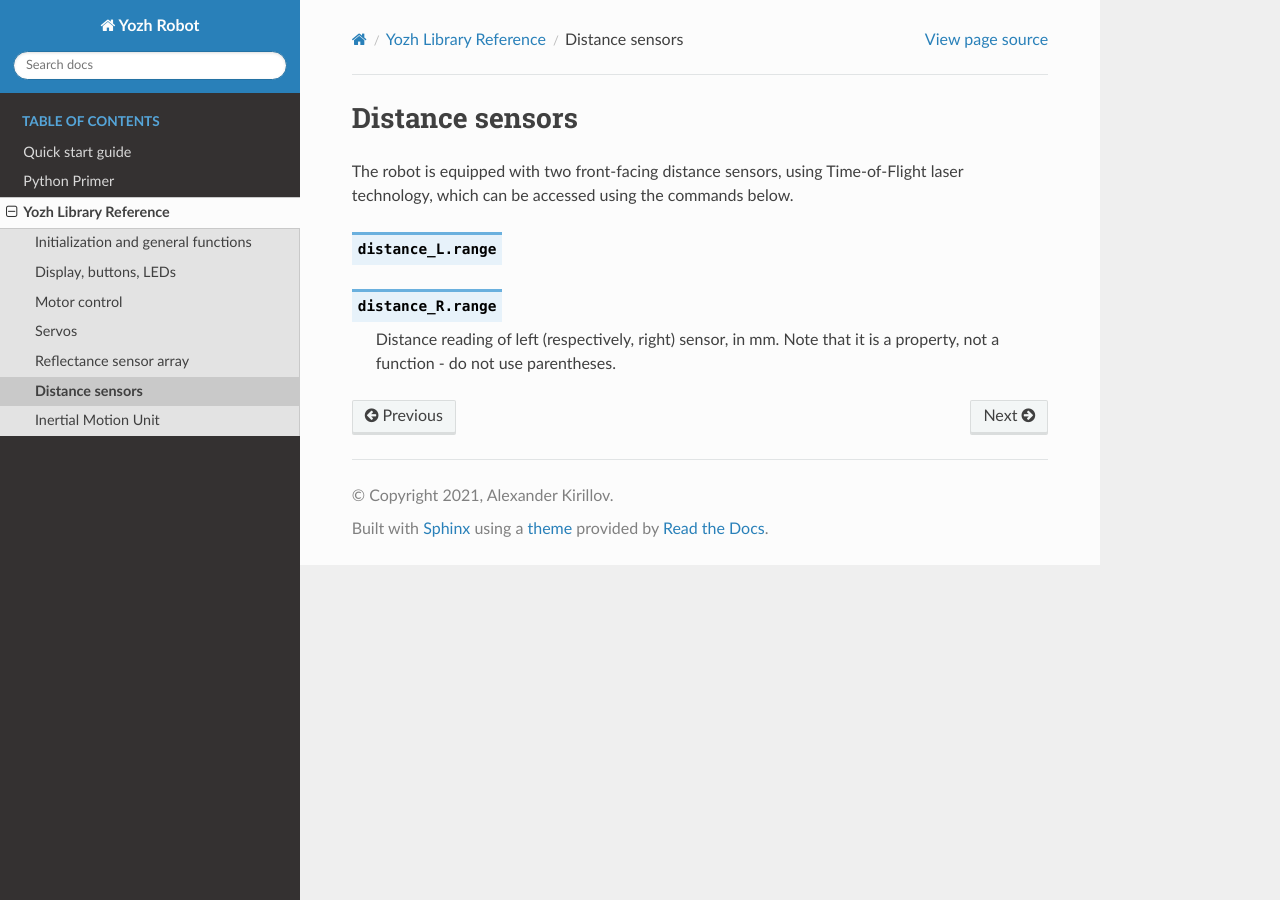
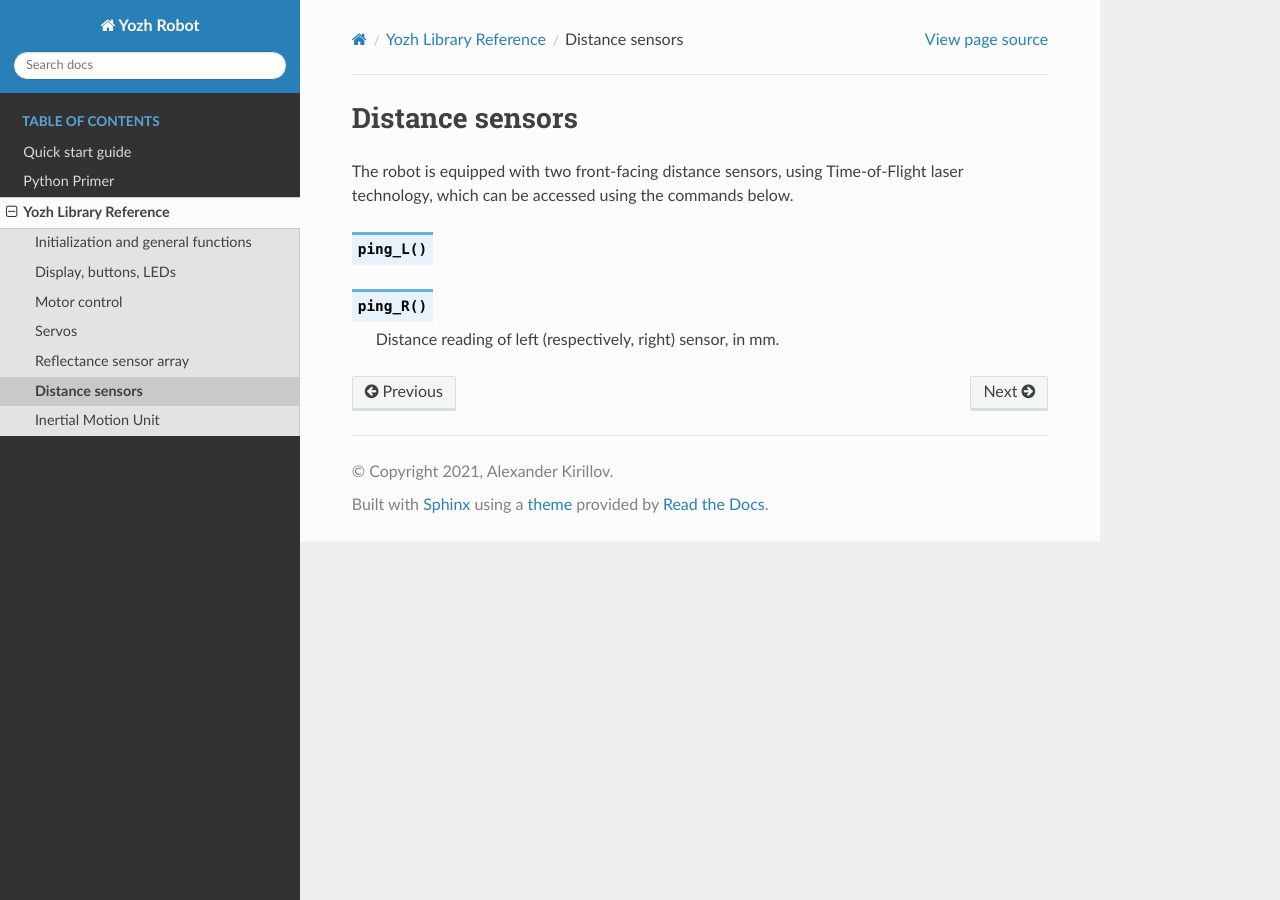
Before and after one commit to shurik179/yozh-SC2023, a Sphinx documentation site: the page built from docs/library/distance.rst, in a window 1280 px wide. Built offline with Sphinx 7.4.7 and the Read the Docs theme 2.0.0, drawn with Linux system fonts in a browser that asks for light colours; formulas are drawn with MathJax 3; pages that are not in the unit, such as notebooks, are missing from menus.

Commit message:
distane sensros fix

```diff
--- a/docs/library/distance.rst
+++ b/docs/library/distance.rst
@@ -4,9 +4,8 @@ Distance sensors
 The robot is equipped with two front-facing distance sensors, using Time-of-Flight
 laser technology, which can be accessed using the commands below.
 
-.. function::  distance_L.range
+.. function::  ping_L()
 
-.. function::  distance_R.range
+.. function::  ping_R()
 
     Distance reading of left (respectively, right)  sensor, in mm.
-    Note that it is a property, not a function - do not use parentheses.
```
Also changed, not shown: 1 other file.
